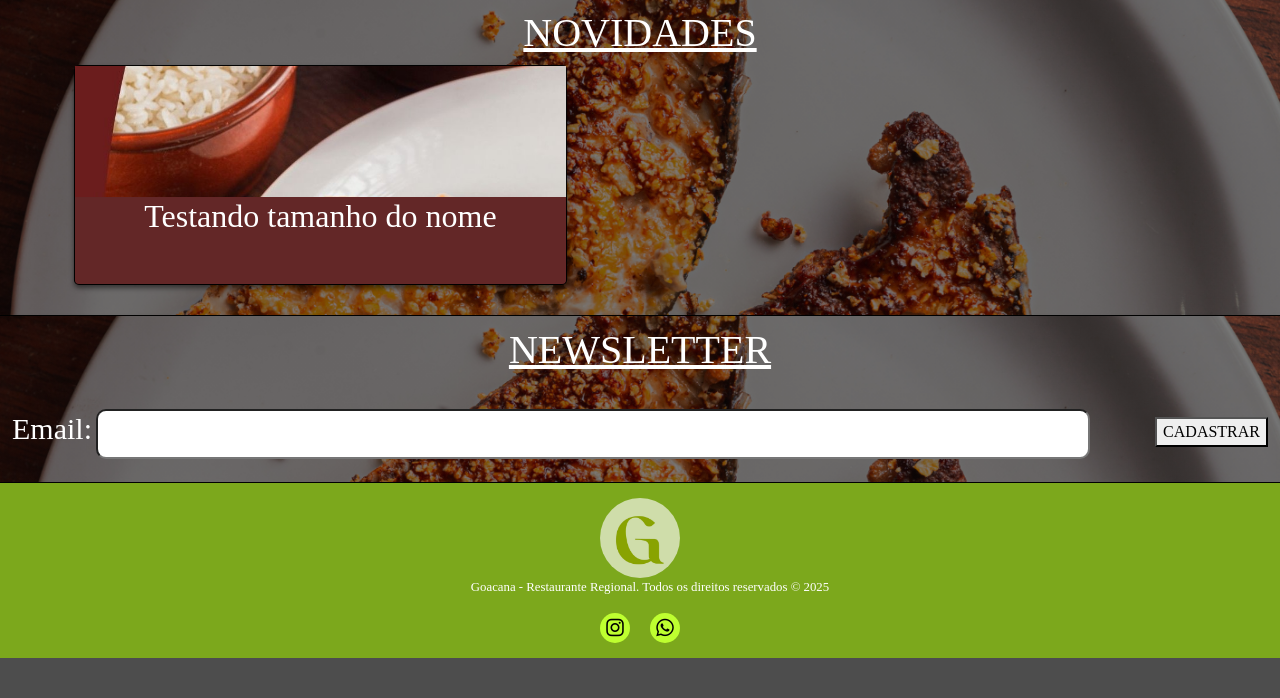
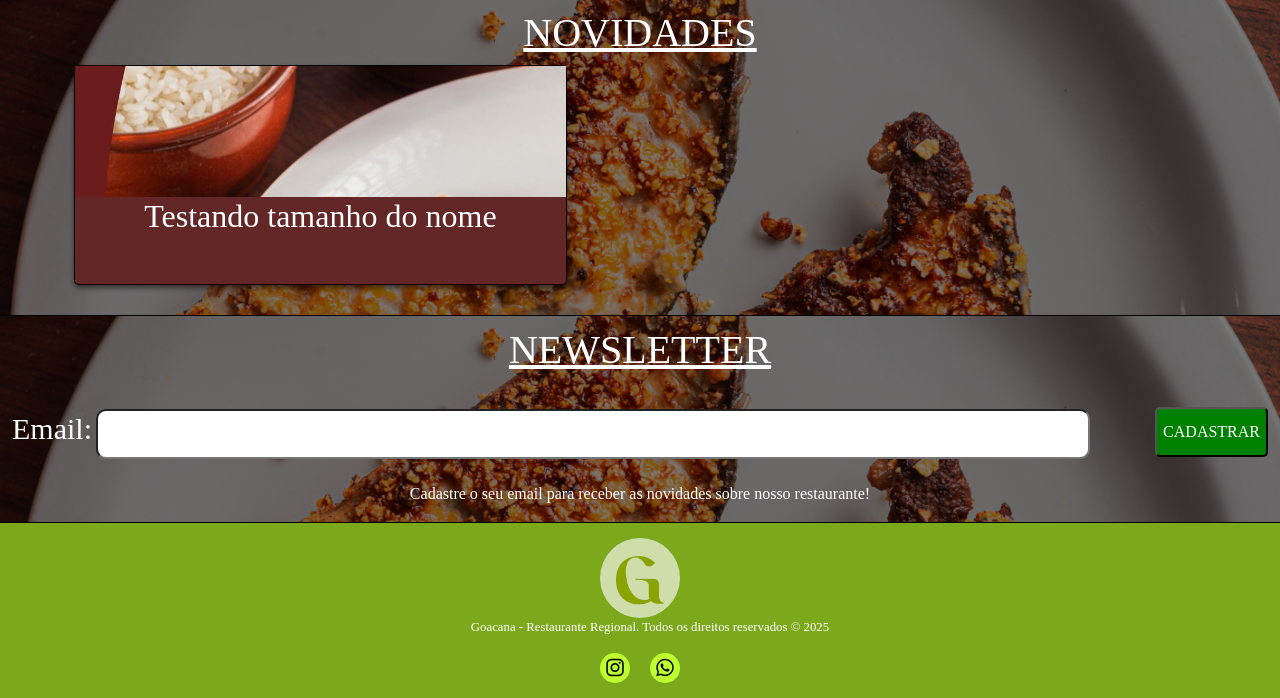
Before and after one commit to EmanuelFelixX/Goacana, a Django app: page / in a window 1280 px wide. Shown: the part 2139-2837 px from the top of the page. Before the commit the page ends 2797 px from the top, so only its background shows below. Run offline with Django 5.2, Linux system fonts and the light colour scheme; data comes from the database, SQL or seed files in the repository; some libraries are stand-ins or nearby versions; some web fonts are replaced.

```diff
--- a/core/static/CSS/index.css
+++ b/core/static/CSS/index.css
@@ -116,6 +116,10 @@ body {h1 {text-align: center;}}
        img:hover {
             transform: scale(1.1);
         }
+    }
+
+    .novp {
+        text-align: center;
     }
 
     .promo{
@@ -259,6 +263,13 @@ body {h1 {text-align: center;}}
     label {
         font-size: 30px;
     }
+
+    button {
+        border-radius: 5px;
+        background-color: green;
+        height: 50px;
+        color: white;
+    }
 }
 
 /* A partir daqui, serão feitas as adaptações para o mobile */
--- a/core/templates/contato.html
+++ b/core/templates/contato.html
@@ -49,9 +49,8 @@ Contato
                 </a>
             </div>
 
-            <div class="submit-center">
+           <div class="submit-center">
                 <input type="button" class="botao" value="ENVIAR" onclick="enviarWhats()">
-                <a href="{% url 'envia_email' %}">teste</a>
             </div>
 
         </div>
--- a/core/templates/index.html
+++ b/core/templates/index.html
@@ -168,6 +168,7 @@ Restaurante Regional
             {{ newsform }}
             <button type="submit">CADASTRAR</button>
         </form>
+        <p class="novp">Cadastre o seu email para receber as novidades sobre nosso restaurante!</p>
     </div>
 </div>
 {% endblock %}
```
